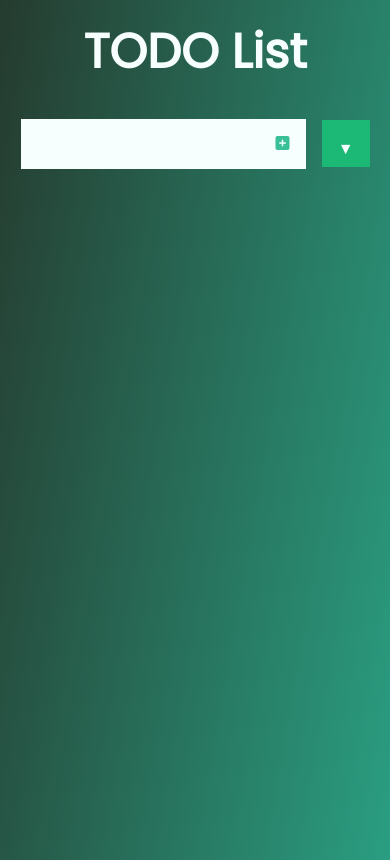
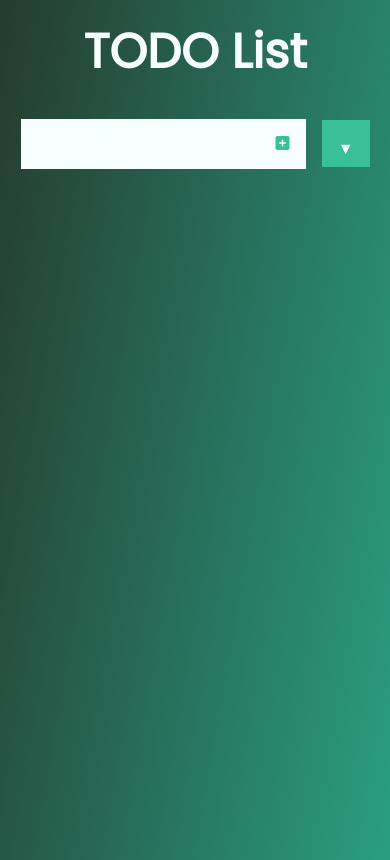
Before and after one commit to fahd23/TODO---list, a plain HTML site: page index.html in a window 390 px wide. Drawn offline with Linux system fonts and the light colour scheme.

Commit message:
Update style.css

```diff
--- a/style.css
+++ b/style.css
@@ -171,7 +171,7 @@ select {
         padding: 1rem;
         font-size: 1rem;
         color: var(--ow-color);
-        background-color: var(--primary-color);
+        background-color:#3ac098;
     }
     select{
         width: 3rem;
```
